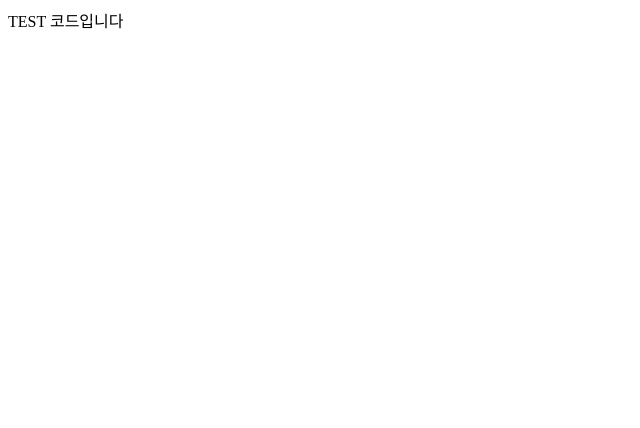
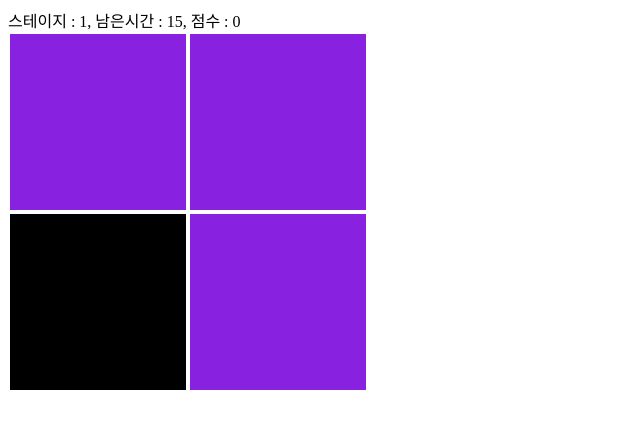
Before and after one commit to kang-jiin/numble-color-game, a React (Create React App) app: page / in a window 1280 px wide. Shown: the top 428 px of the page, without its empty margins (0-640 px from the left). Built offline with nearby package versions, Linux system fonts and the light colour scheme.

Commit message:
Header, Board 화면 구현. 클릭이벤트 추가 필요.

```diff
--- a/src/App.tsx
+++ b/src/App.tsx
@@ -1,9 +1,21 @@
-import React from 'react';
+import React, { useState } from 'react';
+import Board from './components/Board';
+import Header from './components/Header';
 
 function App() {
+  const [stage, setStage] = useState<number>(1);
+  const [time, setTime] = useState<number>(15);
+  const [score, setScore] = useState<number>(0);
+  const onClickAnswer = () => {
+    setStage(stage + 1);
+    setTime(time + 5);
+    setScore(Math.pow(stage, 3) * time);
+  }
+
   return (
     <div className="App">
-      TEST 코드입니다
+      <Header stage={stage} time={time} score={score} />
+      <Board stage={stage} onClickAnswer={onClickAnswer} />
     </div>
   );
 }
--- /dev/null
+++ b/src/components/AnswerBlock.tsx
@@ -0,0 +1,27 @@
+import React from 'react';
+
+type AnswerBlockProps = {
+    size: number;
+    onClickAnswer: any;
+}
+
+function AnswerBlock({ size, onClickAnswer }: AnswerBlockProps) {
+    return (
+        <div
+        style={{
+            width: size,
+            height: size,
+            backgroundColor: 'rgb(0, 0, 0)',
+            margin: '2px'
+        }}
+        onClick={onClickAnswer}
+        >
+        </div>
+    );
+}
+
+AnswerBlock.defaultProps = {
+
+}
+
+export default AnswerBlock;
--- /dev/null
+++ b/src/components/BaseBlock.tsx
@@ -0,0 +1,26 @@
+import React from 'react';
+
+type BaseBlockProps = {
+    size: number;
+}
+
+function BaseBlock({ size }: BaseBlockProps) {
+
+    return (
+        <div
+        style={{
+            width: size,
+            height: size,
+            backgroundColor: 'rgb(136, 34, 224)',
+            margin: '2px'
+        }}
+        >
+        </div>
+    );
+}
+
+BaseBlock.defaultProps = {
+
+}
+
+export default BaseBlock;
--- /dev/null
+++ b/src/components/Board.tsx
@@ -0,0 +1,34 @@
+import React, { useState } from 'react';
+import AnswerBlock from './AnswerBlock';
+import BaseBlock from './BaseBlock';
+
+type BoardProps = {
+    stage: number;
+    onClickAnswer: any;
+}
+
+function Board({ stage, onClickAnswer }: BoardProps) {
+    const [blockCount, setBlockCount] = useState<number>(Math.round((stage + 0.5) / 2) + 1);
+    const [blockTotalCount, setBlockTotalCount] = useState<number>(Math.pow(blockCount, 2));
+    const [blockSize, setBlockSize] = useState<number>(360/blockCount -4);
+    const [answer, setAnswer] = useState<number>(Math.floor(Math.random()*blockTotalCount));
+
+    return (
+        <div style={{maxWidth: '360px', display: 'flex', flexWrap: 'wrap'}}>
+            {Array.from(Array(blockTotalCount), (e, index) => {
+                console.log(answer);
+                return index === answer
+                ?
+                <AnswerBlock key={index} size={blockSize} onClickAnswer={onClickAnswer}/>
+                :
+                <BaseBlock key={index} size={blockSize} />
+            })}
+        </div>
+    )
+}
+
+Board.defaultProps = {
+
+}
+
+export default Board;
--- /dev/null
+++ b/src/components/Header.tsx
@@ -0,0 +1,21 @@
+import React from 'react';
+
+type HeaderProps = {
+    stage: number;
+    time: number;
+    score: number;
+}
+
+function Header({ stage, time, score }: HeaderProps) {
+    return (
+        <div>
+            스테이지 : {stage}, 남은시간 : {time}, 점수 : {score}
+        </div>
+    );
+}
+
+Header.defaultProps = {
+
+}
+
+export default Header;
```
Also changed, not shown: 1 other file (tests, documents, lock files or other folders).
